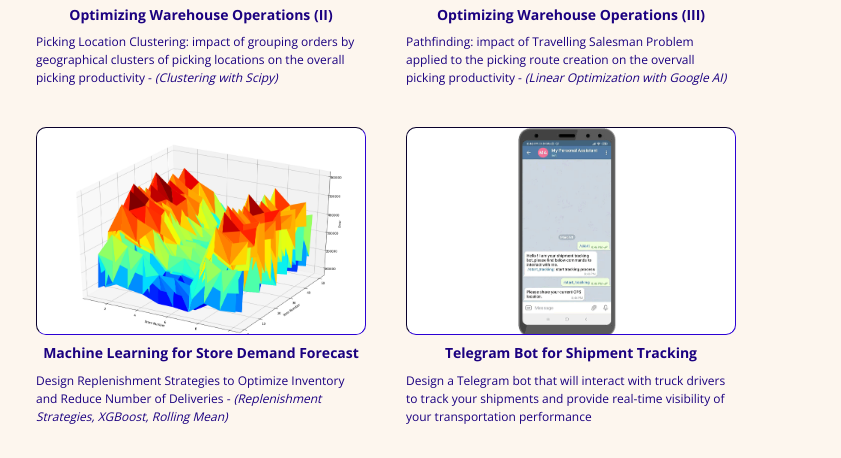
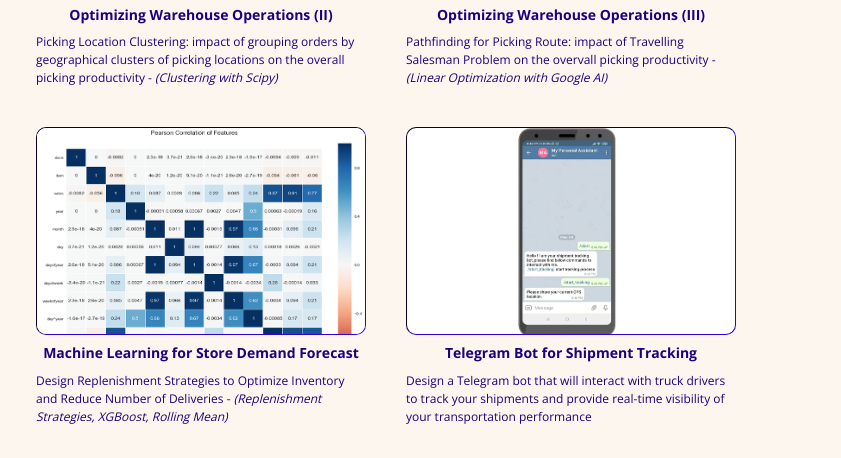
Before and after one commit to samirsaci/samirsaci.github.io, a plain HTML site: page index.html in a window 1280 px wide. Shown: the part 645-1103 px from the top of the page, 439-1280 px from the left. Drawn offline with nearby package versions, Linux system fonts and the light colour scheme.

Commit message:
updated warehouse

```diff
--- a/index.html
+++ b/index.html
@@ -118,8 +118,7 @@
               </a>
               <!-- Title-->
               <div class="portfolio-box-title"> Optimizing Warehouse Operations (III) </div>
-              <div class="portfolio-box-description"> Pathfinding: impact of Travelling Salesman Problem applied to the picking route creation on the overvall picking productivity
-                - <i>(Linear Optimization with Google AI)</i> </div>
+              <div class="portfolio-box-description"> Pathfinding for Picking Route: impact of Travelling Salesman Problem on the overvall picking productivity - <i>(Linear Optimization with Google AI)</i> </div>
             </div>
 
 
@@ -143,7 +142,7 @@
             <div class="col-lg-4 col-md-6 portfolio-container">
               <!-- Link -->
               <a class="portfolio-box" href="https://medium.com/@s.saci95/machine-learning-for-store-demand-forecasting-and-inventory-optimization-part-1-xgboost-vs-9952d8303b48?sk=4fa4404d8c51c7798e0b48bf99c8c35d" target="_blank">
-                <img class="img-fluid" src="/static/img/store_demande_forecast.png" alt="choropleth map of us counties"/>
+                <img class="img-fluid" src="/static/img/pearson-correlation.png" alt="choropleth map of us counties"/>
                 <div class="portfolio-box-caption">
                   <div class="portfolio-box-caption-content"> Store Demand Forecasting </div>
                 </div>
```
Also changed, not shown: static/img/pearson-correlation.png (added).
